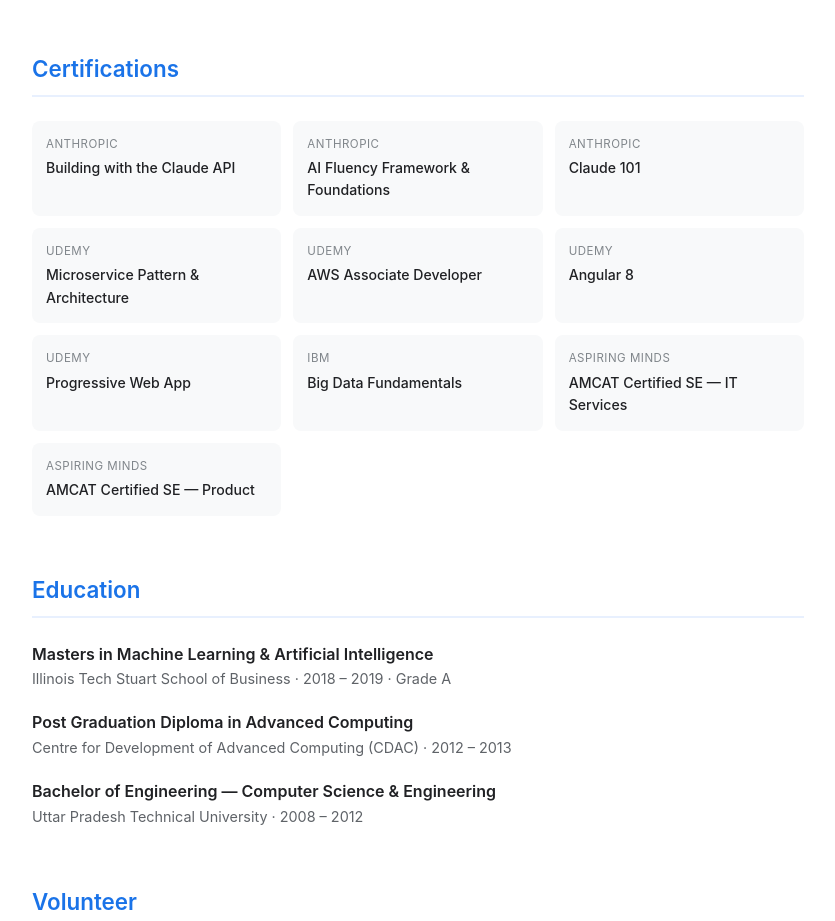
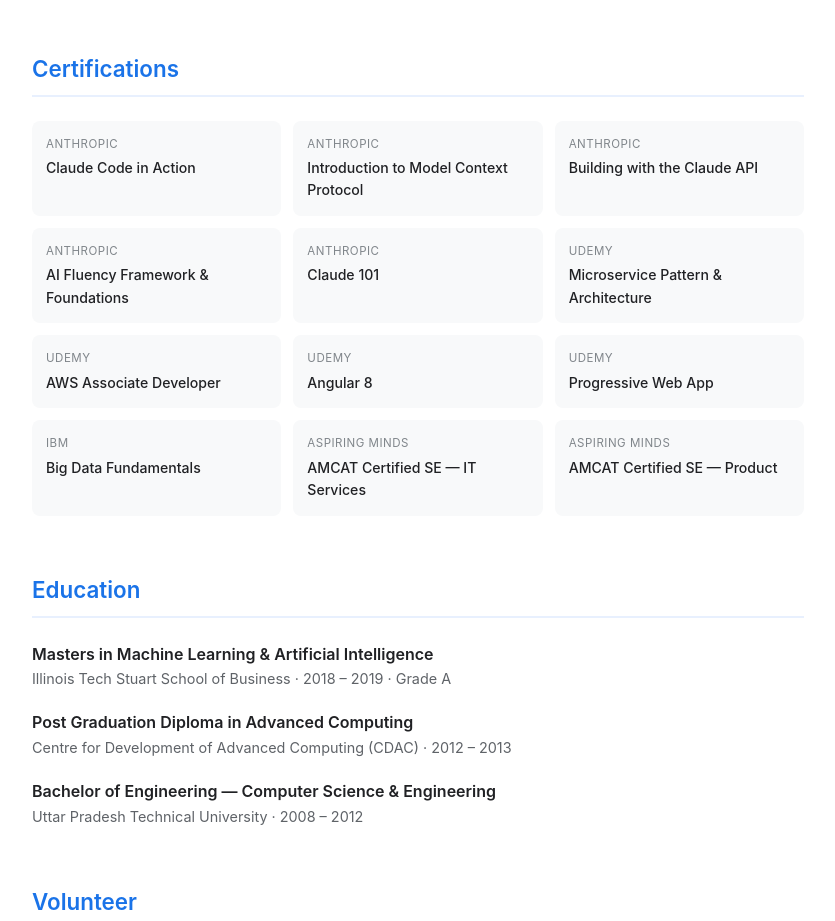
Before and after one commit to agaur2210/apps, a plain HTML site: page index.html in a window 1280 px wide. Shown: the part 3220-4141 px from the top of the page, without its empty margins (222-1057 px from the left). Drawn offline with Linux system fonts and the light colour scheme.

Commit message:
Add 2 new Anthropic certs, link all 5 Anthropic certs to credential URLs

```diff
--- a/index.html
+++ b/index.html
@@ -58,7 +58,8 @@
 
     /* Certs */
     .certs { display: grid; grid-template-columns: repeat(auto-fit, minmax(200px, 1fr)); gap: 12px; }
-    .cert { background: #f8f9fa; border-radius: 8px; padding: 14px; }
+    .cert { background: #f8f9fa; border-radius: 8px; padding: 14px; display: block; color: inherit; text-decoration: none; }
+    a.cert:hover { background: #e8f0fe; text-decoration: none; }
     .cert .issuer { font-size: 0.72rem; color: #80868b; text-transform: uppercase; letter-spacing: 0.5px; margin-bottom: 4px; }
     .cert .name { font-size: 0.88rem; font-weight: 500; color: #202124; }
 
@@ -250,9 +251,11 @@
   <section class="section">
     <h2>Certifications</h2>
     <div class="certs">
-      <div class="cert"><div class="issuer">Anthropic</div><div class="name">Building with the Claude API</div></div>
-      <div class="cert"><div class="issuer">Anthropic</div><div class="name">AI Fluency Framework &amp; Foundations</div></div>
-      <div class="cert"><div class="issuer">Anthropic</div><div class="name">Claude 101</div></div>
+      <a class="cert" href="https://verify.skilljar.com/c/59vpajuukyw4" target="_blank" rel="noopener"><div class="issuer">Anthropic</div><div class="name">Claude Code in Action</div></a>
+      <a class="cert" href="https://verify.skilljar.com/c/r52ysmhvx8vj" target="_blank" rel="noopener"><div class="issuer">Anthropic</div><div class="name">Introduction to Model Context Protocol</div></a>
+      <a class="cert" href="https://verify.skilljar.com/c/wtpoi78iwnry" target="_blank" rel="noopener"><div class="issuer">Anthropic</div><div class="name">Building with the Claude API</div></a>
+      <a class="cert" href="https://verify.skilljar.com/c/opmnh3c2cfcn" target="_blank" rel="noopener"><div class="issuer">Anthropic</div><div class="name">AI Fluency Framework &amp; Foundations</div></a>
+      <a class="cert" href="https://verify.skilljar.com/c/hb2rckpuwy8b" target="_blank" rel="noopener"><div class="issuer">Anthropic</div><div class="name">Claude 101</div></a>
       <div class="cert"><div class="issuer">Udemy</div><div class="name">Microservice Pattern &amp; Architecture</div></div>
       <div class="cert"><div class="issuer">Udemy</div><div class="name">AWS Associate Developer</div></div>
       <div class="cert"><div class="issuer">Udemy</div><div class="name">Angular 8</div></div>
```
